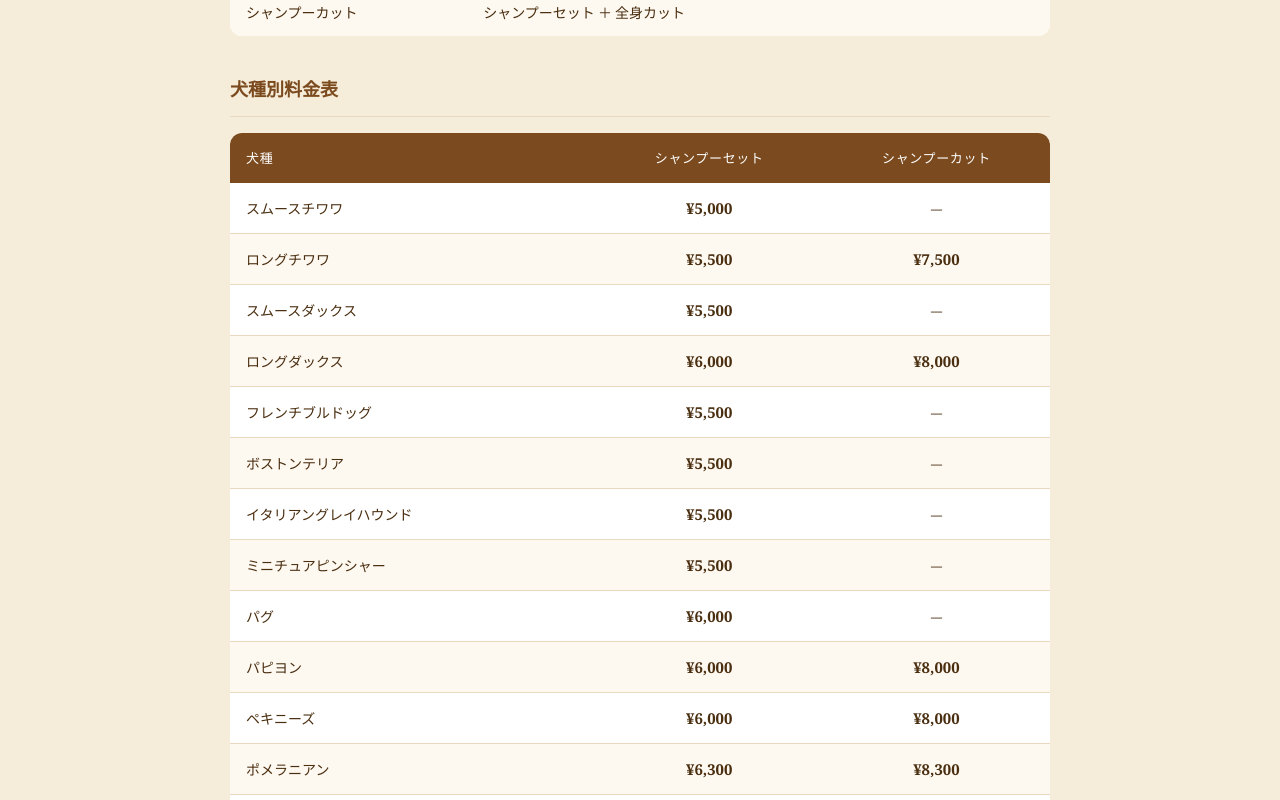
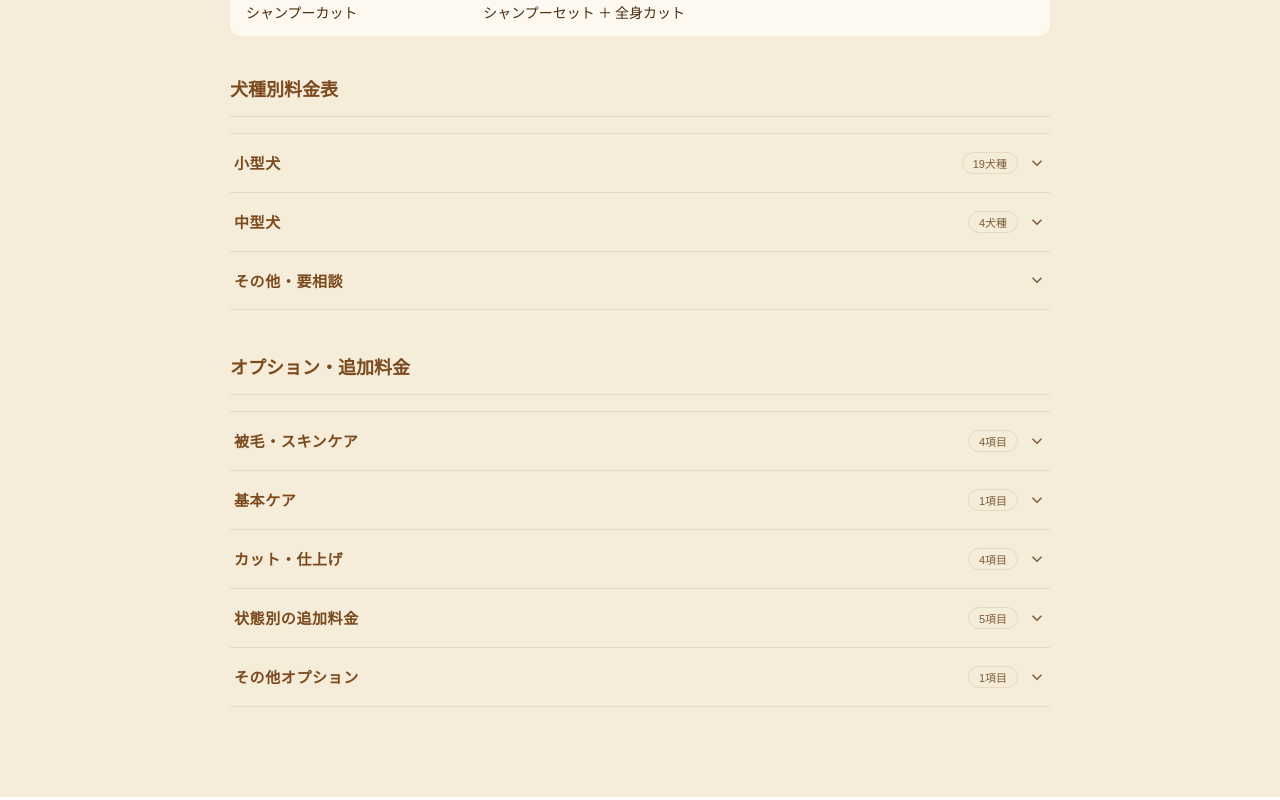
Before and after one commit to haru8155/pet-salon-lp, a React (Vite) app: page / in a window 1280 px wide. Shown: the part 3160-3960 px from the top of the page. Built offline with nearby package versions, Linux system fonts and the light colour scheme.

Commit message:
料金表をカテゴリ別アコーディオンUIに改善
Co-Authored-By: Claude Sonnet 4.6 <noreply@anthropic.com>

```diff
--- a/src/App.jsx
+++ b/src/App.jsx
@@ -1,6 +1,9 @@
 import { useState, useEffect } from 'react'
 
-const priceData = [
+const priceCategoryData = [
+  {
+    category: '小型犬',
+    breeds: [
       { breed: 'スムースチワワ', shampoo: '¥5,000', cut: null },
       { breed: 'ロングチワワ', shampoo: '¥5,500', cut: '¥7,500' },
       { breed: 'スムースダックス', shampoo: '¥5,500', cut: null },
@@ -20,31 +23,65 @@ const priceData = [
       { breed: 'シーズー', shampoo: '¥6,500', cut: '¥9,000' },
       { breed: 'トイプードル', shampoo: '¥6,500', cut: '¥9,000' },
       { breed: 'ミニチュアシュナウザー', shampoo: '¥7,000', cut: '¥9,500' },
+    ],
+  },
+  {
+    category: '中型犬',
+    breeds: [
+      { breed: 'キャバリア', shampoo: '¥7,000', cut: '¥9,000' },
       { breed: 'ビションフリーゼ', shampoo: '¥7,500', cut: '¥10,500' },
       { breed: 'アメリカンコッカースパニエル', shampoo: '¥8,000', cut: '¥11,000' },
       { breed: '柴', shampoo: '¥8,000', cut: null },
-  { breed: 'キャバリア', shampoo: '¥7,000', cut: '¥9,000' },
+    ],
+  },
+  {
+    category: 'その他・要相談',
+    note: '上記に記載のない犬種はお問い合わせください。',
+    breeds: [],
+  },
 ]
 
-const optionData = [
+const optionCategoryData = [
+  {
+    category: '被毛・スキンケア',
+    items: [
       { name: '香りボリュームシャンプー', price: '＋¥500' },
       { name: '低刺激シャンプー', price: '＋¥500' },
       { name: 'りんご泡温浴', price: '＋¥700' },
       { name: 'シルク泡パック', price: '＋¥1,500' },
+    ],
+  },
+  {
+    category: '基本ケア',
+    items: [
       { name: 'はみがき', price: '＋¥700' },
+    ],
+  },
+  {
+    category: 'カット・仕上げ',
+    items: [
       { name: 'ヒゲカット', price: '＋¥500' },
       { name: '足先バリカン', price: '＋¥500' },
       { name: 'デザインカット', price: '＋¥1,000〜' },
       { name: 'オールシザー', price: '＋¥1,500〜' },
-]
-
-const plusData = [
-  { name: 'マナーパンツ（1枚）', price: '＋¥100' },
+    ],
+  },
+  {
+    category: '状態別の追加料金',
+    items: [
       { name: '毛玉', price: '＋¥500〜' },
       { name: 'もつれ', price: '＋¥500〜' },
       { name: 'サイズ', price: '＋¥500〜' },
       { name: '毛量', price: '＋¥500〜' },
       { name: '保定', price: '＋¥500〜' },
+    ],
+  },
+  {
+    category: 'その他オプション',
+    items: [
+      { name: 'マナーパンツ（1枚）', price: '＋¥100' },
+    ],
+  },
 ]
 
 const faqData = [
@@ -90,9 +127,17 @@ const GalleryIcon = () => (
   </svg>
 )
 
+const Chevron = ({ className }) => (
+  <svg className={className} viewBox="0 0 24 24" fill="none" stroke="currentColor" strokeWidth="2">
+    <path d="M6 9l6 6 6-6" />
+  </svg>
+)
+
 export default function App() {
   const [scrolled, setScrolled] = useState(false)
   const [openFaq, setOpenFaq] = useState(null)
+  const [openPriceCat, setOpenPriceCat] = useState(null)
+  const [openOptionCat, setOpenOptionCat] = useState(null)
 
   useEffect(() => {
     const handleScroll = () => setScrolled(window.scrollY > 60)
@@ -117,6 +162,8 @@ export default function App() {
   }, [])
 
   const toggleFaq = i => setOpenFaq(prev => (prev === i ? null : i))
+  const togglePriceCat = i => setOpenPriceCat(prev => (prev === i ? null : i))
+  const toggleOptionCat = i => setOpenOptionCat(prev => (prev === i ? null : i))
 
   return (
     <>
@@ -293,10 +340,12 @@ export default function App() {
           <span className="section-title-jp">トリミング・料金表</span>
         </div>
         <div className="menu-inner">
+
           <div className="menu-note reveal">
             ✦ 全てのシャンプーにウルトラファインバブルシャワーが標準でついています　✦ 全て税込価格
           </div>
 
+          {/* ベースメニュー */}
           <h3 className="menu-subtitle reveal">ベースメニュー</h3>
           <div className="reveal">
             <table className="price-table" style={{ marginBottom: '12px' }}>
@@ -319,8 +368,21 @@ export default function App() {
             </table>
           </div>
 
+          {/* 犬種別料金表 */}
           <h3 className="menu-subtitle reveal">犬種別料金表</h3>
-          <div className="reveal" style={{ overflowX: 'auto' }}>
+          <div className="menu-accordion reveal">
+            {priceCategoryData.map((cat, i) => (
+              <div key={i} className={`menu-acc-item${openPriceCat === i ? ' open' : ''}`}>
+                <button className="menu-acc-btn" onClick={() => togglePriceCat(i)}>
+                  <span className="menu-acc-label">{cat.category}</span>
+                  {cat.breeds.length > 0 && (
+                    <span className="menu-acc-count">{cat.breeds.length}犬種</span>
+                  )}
+                  <Chevron className="menu-acc-chevron" />
+                </button>
+                <div className="menu-acc-body">
+                  {cat.breeds.length > 0 ? (
+                    <div style={{ overflowX: 'auto' }}>
                       <table className="price-table">
                         <thead>
                           <tr>
@@ -330,8 +392,8 @@ export default function App() {
                           </tr>
                         </thead>
                         <tbody>
-                {priceData.map((row, i) => (
-                  <tr key={i}>
+                          {cat.breeds.map((row, j) => (
+                            <tr key={j}>
                               <td>{row.breed}</td>
                               <td className="price-num">{row.shampoo}</td>
                               {row.cut ? (
@@ -343,28 +405,39 @@ export default function App() {
                           ))}
                         </tbody>
                       </table>
-            <p className="menu-small-note">※ 上記に記載のない犬種はお問い合わせください。</p>
+                    </div>
+                  ) : (
+                    <p className="menu-acc-note">{cat.note}</p>
+                  )}
+                </div>
+              </div>
+            ))}
           </div>
 
-          <h3 className="menu-subtitle reveal">オプション</h3>
-          <div className="option-grid reveal">
-            {optionData.map((item, i) => (
-              <div className="option-item" key={i}>
+          {/* オプション */}
+          <h3 className="menu-subtitle reveal" style={{ marginTop: '40px' }}>オプション・追加料金</h3>
+          <div className="menu-accordion reveal">
+            {optionCategoryData.map((cat, i) => (
+              <div key={i} className={`menu-acc-item${openOptionCat === i ? ' open' : ''}`}>
+                <button className="menu-acc-btn" onClick={() => toggleOptionCat(i)}>
+                  <span className="menu-acc-label">{cat.category}</span>
+                  <span className="menu-acc-count">{cat.items.length}項目</span>
+                  <Chevron className="menu-acc-chevron" />
+                </button>
+                <div className="menu-acc-body">
+                  <div className="option-grid">
+                    {cat.items.map((item, j) => (
+                      <div className="option-item" key={j}>
                         <span className="option-name">{item.name}</span>
                         <span className="option-price">{item.price}</span>
                       </div>
                     ))}
                   </div>
-
-          <h3 className="menu-subtitle reveal">プラス料金（状態による追加）</h3>
-          <div className="option-grid reveal">
-            {plusData.map((item, i) => (
-              <div className="option-item" key={i}>
-                <span className="option-name">{item.name}</span>
-                <span className="option-price">{item.price}</span>
+                </div>
               </div>
             ))}
           </div>
+
         </div>
       </section>
 
--- a/src/index.css
+++ b/src/index.css
@@ -947,6 +947,73 @@ footer {
   padding-top: 16px;
 }
 
+/* ===== MENU ACCORDION ===== */
+.menu-accordion {
+  border-top: 1px solid var(--border);
+}
+
+.menu-acc-item {
+  border-bottom: 1px solid var(--border);
+}
+
+.menu-acc-btn {
+  width: 100%;
+  background: none;
+  border: none;
+  cursor: pointer;
+  display: flex;
+  align-items: center;
+  gap: 10px;
+  padding: 18px 4px;
+  text-align: left;
+}
+
+.menu-acc-label {
+  font-family: var(--font-serif);
+  font-size: 15px;
+  font-weight: 600;
+  color: var(--brown);
+  flex: 1;
+  letter-spacing: 0.04em;
+}
+
+.menu-acc-count {
+  font-size: 11px;
+  color: var(--brown-mid);
+  background: var(--beige);
+  border: 1px solid var(--border);
+  border-radius: 20px;
+  padding: 2px 10px;
+  white-space: nowrap;
+}
+
+.menu-acc-chevron {
+  flex-shrink: 0;
+  width: 18px;
+  height: 18px;
+  color: var(--brown-mid);
+  transition: transform 0.3s;
+}
+
+.menu-acc-item.open .menu-acc-chevron {
+  transform: rotate(180deg);
+}
+
+.menu-acc-body {
+  display: none;
+  padding: 0 4px 20px;
+}
+
+.menu-acc-item.open .menu-acc-body {
+  display: block;
+}
+
+.menu-acc-note {
+  font-size: 13px;
+  color: var(--brown-mid);
+  padding: 12px 0;
+}
+
 /* ===== SCROLL REVEAL ===== */
 .reveal {
   opacity: 0;
```
Lines whose indentation alone changed are shown as unchanged.
